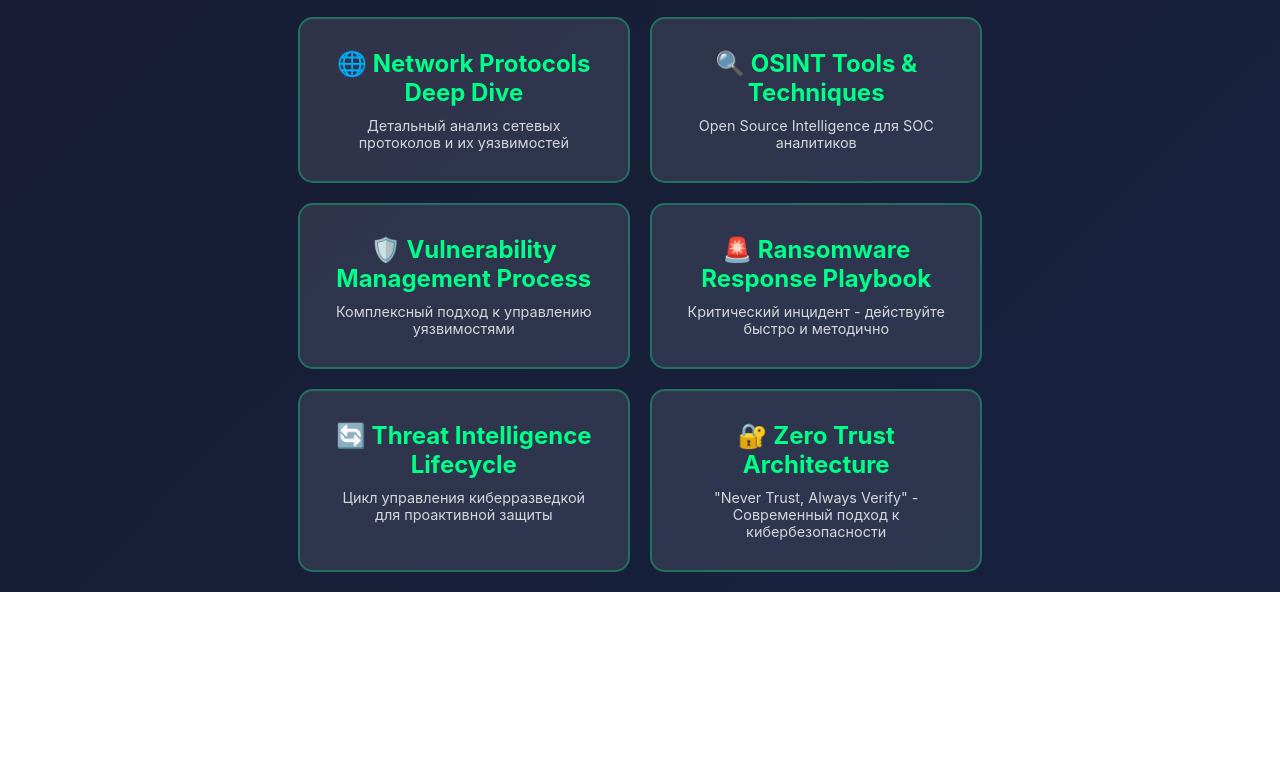
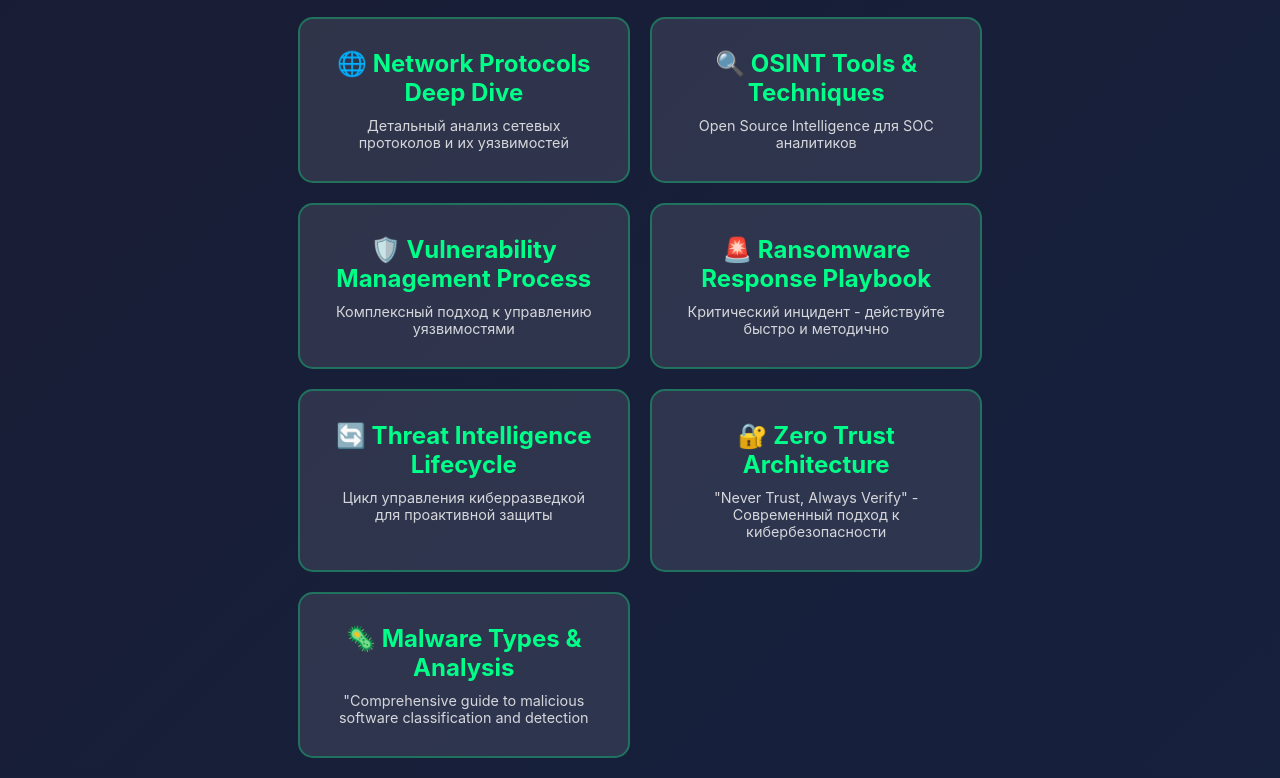
Before and after one commit to newzealandgrom/SOC-Cheat-Sheets, a plain HTML site: page index.html in a window 1280 px wide. Shown: the part 1263-2041 px from the top of the page. Before the commit the page ends 1855 px from the top, so only its background shows below. Drawn offline with Linux system fonts and the light colour scheme.

Commit message:
Update index.html

```diff
--- a/index.html
+++ b/index.html
@@ -136,6 +136,10 @@
                 <h2>🔐 Zero Trust Architecture</h2>
                 <p>"Never Trust, Always Verify" - Современный подход к кибербезопасности</p>
             </a>
+            <a href="malware-types-analysis.html" class="link-card">
+                <h2>🦠 Malware Types & Analysis</h2>
+                <p>"Comprehensive guide to malicious software classification and detection</p>
+            </a>
         </div>
     </div>
 </body>
```
